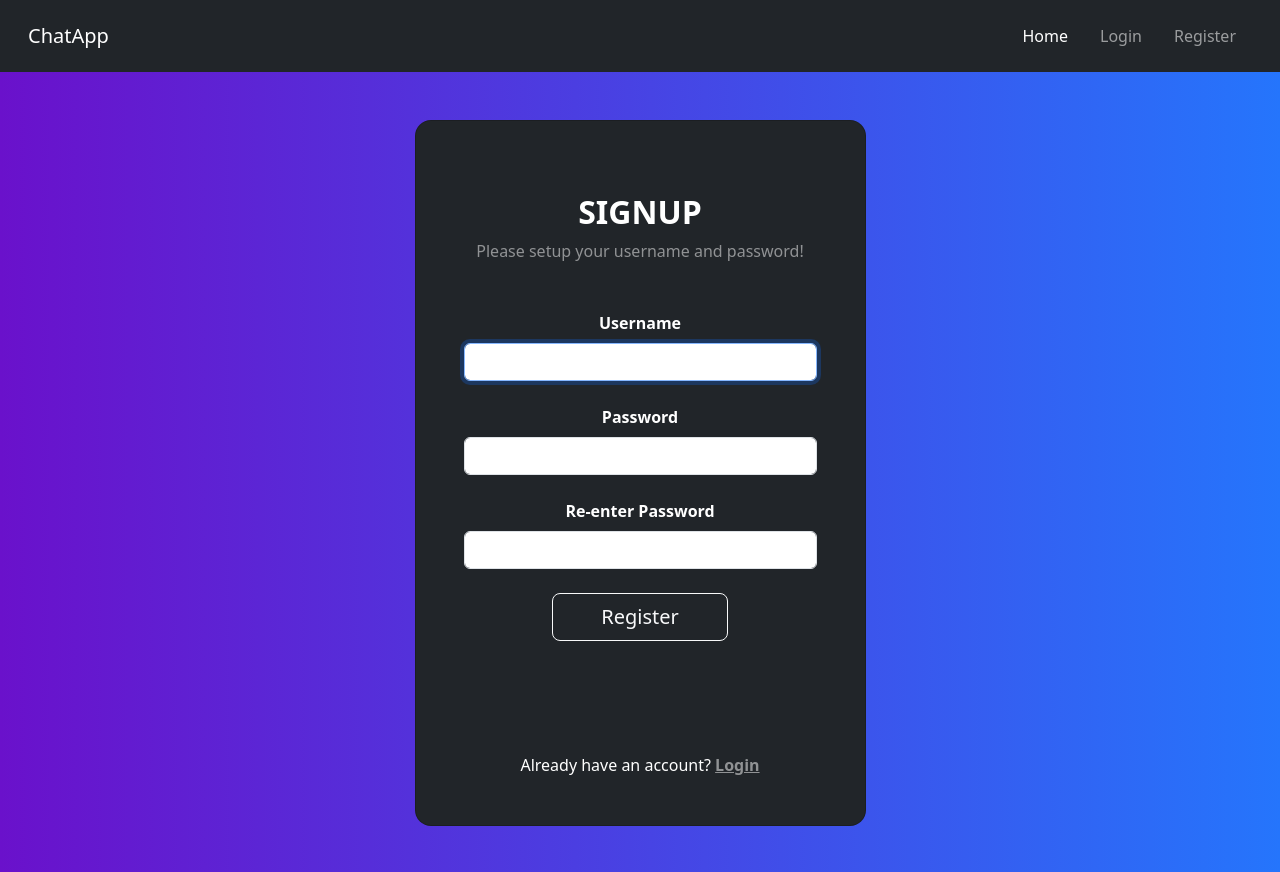
After one commit to Shery2k3/ChatApp, a Django app: page /register/ in a window 1280 px wide. The commit adds this page. Run offline with Django 4.2, Linux system fonts and the light colour scheme; some libraries are stand-ins or nearby versions.

Commit message:
Signup page integrated

```diff
--- a/chatapp/settings.py
+++ b/chatapp/settings.py
@@ -39,6 +39,8 @@ INSTALLED_APPS = [
     'django.contrib.staticfiles',
     'channels',
     'core',
+    'crispy_forms',
+    'crispy_bootstrap5',
 ]
 
 MIDDLEWARE = [
@@ -120,6 +122,8 @@ USE_TZ = True
 # https://docs.djangoproject.com/en/4.2/howto/static-files/
 
 STATIC_URL = 'static/'
+CRISPY_ALLOWED_TEMPLATE_PACKS = "bootstrap5"
+CRISPY_TEMPLATE_PACK = "bootstrap5"
 
 # Default primary key field type
 # https://docs.djangoproject.com/en/4.2/ref/settings/#default-auto-field
--- a/core/forms.py
+++ b/core/forms.py
@@ -1,7 +1,16 @@
 from django.contrib.auth.forms import UserCreationForm
 from django.contrib.auth.models import User
 
-class SignupForm(UserCreationForm):
+class RegisterForm(UserCreationForm):
+    def __init__(self, *args, **kwargs):
+        super().__init__(*args, **kwargs)
+        self.fields['username'].label = ''
+        self.fields['password1'].label = ''
+        self.fields['password2'].label = ''
+        print(self.fields['password1'].help_text)
+        self.fields['password1'].help_text = ''
+        self.fields['password2'].help_text = ''
+        self.fields['username'].help_text = ''
     class Meta:
-        model=User
-        fields=['username','email','password1','password2']
+        model = User
+        fields = ['username', 'password1', 'password2']
--- /dev/null
+++ b/core/templates/core/home.html
@@ -0,0 +1,5 @@
+{% extends 'core/main.html' %}
+
+{% block content %}
+<h2 class="fw-bold mb-2 text-uppercase">Signup</h2>
+{% endblock content %}
--- /dev/null
+++ b/core/templates/core/main.html
@@ -0,0 +1,38 @@
+{% load static %}
+
+<html>
+<head>
+    <title>{% block title %}ChatApp{% endblock title %}</title>
+    <meta charset="utf-8">
+
+    <link
+    rel="stylesheet"
+    type="text/css"
+    href="{% static 'core/css/bootstrap.css' %}"
+    />
+
+    <style>
+        body {
+            /* fallback for old browsers */
+            background: #6a11cb;
+
+            /* Chrome 10-25, Safari 5.1-6 */
+            background: -webkit-linear-gradient(to right, rgba(106, 17, 203, 1), rgba(37, 117, 252, 1));
+
+            /* W3C, IE 10+/ Edge, Firefox 16+, Chrome 26+, Opera 12+, Safari 7+ */
+            background: linear-gradient(to right, rgba(106, 17, 203, 1), rgba(37, 117, 252, 1))
+            }
+    </style>
+</head>
+
+<body>
+    {% include 'core/navbar.html' %}
+
+    <div class="content">
+    {% block content %}
+
+    {% endblock content %}
+    </div>
+
+</body>
+</html>
--- a/core/templates/navbar.html
+++ b/core/templates/core/navbar.html
@@ -14,10 +14,10 @@
             <a class="nav-link mx-2" href="/login/">Login</a>
           </li>
           <li class="nav-item">
-            <a class="nav-link mx-2" href="/signup/">Signup</a>
+            <a class="nav-link mx-2" href="/register/">Register</a>
           </li>
           </li>
         </ul>
       </div>
     </div>
-    </nav>
+</nav>
--- /dev/null
+++ b/core/templates/core/register.html
@@ -0,0 +1,50 @@
+{% extends 'core/main.html' %}
+{% load crispy_forms_filters %}
+{% load crispy_forms_tags %}
+
+{% block title %}Signup{% endblock %}
+
+{% block content %}
+<div class="container py-5 h-100">
+  <div class="row d-flex justify-content-center align-items-center h-100">
+    <div class="col-12 col-md-8 col-lg-6 col-xl-5">
+      <div class="card bg-dark text-white" style="border-radius: 1rem;">
+        <div class="card-body p-5 text-center">
+
+          <div class="mb-md-5 mt-md-4 pb-5">
+
+            <h2 class="fw-bold mb-2 text-uppercase">Signup</h2>
+            <p class="text-white-50 mb-5">Please setup your username and password!</p>
+
+            <form method="POST" no-cache>
+              {% csrf_token %}
+              <div class="form-outline form-white mb-4">
+                <label class="form-label fw-bold mb-2">Username</label>
+                {{ form.username|as_crispy_field }}
+              </div>
+
+              <div class="form-outline form-white mb-4">
+                <label class="form-label fw-bold mb-2">Password</label>
+                {{ form.password1|as_crispy_field }}
+              </div>
+
+              <div class="form-outline form-white mb-4">
+                <label class="form-label fw-bold mb-2">Re-enter Password</label>
+                {{ form.password2|as_crispy_field }}
+              </div>
+
+              <button class="btn btn-outline-light btn-lg px-5" type="submit">Register</button>
+
+            </form>
+          </div>
+
+          <div>
+            <p class="mb-0">Already have an account? <a href="/login/" class="text-white-50 fw-bold">Login</a></p>
+          </div>
+
+        </div>
+      </div>
+    </div>
+  </div>
+</div>
+{% endblock %}
--- a/core/urls.py
+++ b/core/urls.py
@@ -4,5 +4,6 @@ from . import views
 urlpatterns = [
     path('', views.home, name='home'),
     path('login/', views.login_page, name='login'),
-    path('signup/', views.signup_page, name='signup')
+    # path('signup/', views.signup_page, name='signup'),
+    path('register/', views.register, name='register'),
 ]
--- a/core/views.py
+++ b/core/views.py
@@ -1,24 +1,21 @@
 from django.shortcuts import render, redirect
 from django.contrib.auth import login
-from .forms import SignupForm
+from django.contrib.auth.forms import UserCreationForm
+from .forms import RegisterForm
 
 def home(request):
-    return render(request, 'home.html')
+    return render(request, 'core/home.html')
 
 def login_page(request):
-    return render(request, 'login.html')
+    return render(request, 'core/login.html')
 
-def signup_page(request):
-    if request.method == 'POST':
-        form = SignupForm(request.POST)
+def register(request):
+    if request.method == "POST":
+        form = RegisterForm(request.POST)
         if form.is_valid():
-            # save the user object
-            user = form.save()
-            # log the user in
-            login(request, user)
-            # redirect to home
+            form.save()
             return redirect('home')
     else:
-        form = SignupForm()
+        form = RegisterForm()
 
-    return render(request, 'signup.html', {'form': form})
+    return render(request, 'core/register.html', {'form': form})
```
Also changed, not shown: core/templates/core/signup.html (added, +19 -0 lines), core/templates/home.html (deleted, +0 -35 lines), core/templates/signup.html (deleted, +0 -76 lines), core/storage/forms.py (added), core/storage/login.html (renamed from core/templates/login.html), core/storage/signup.html (added), db.sqlite3.
